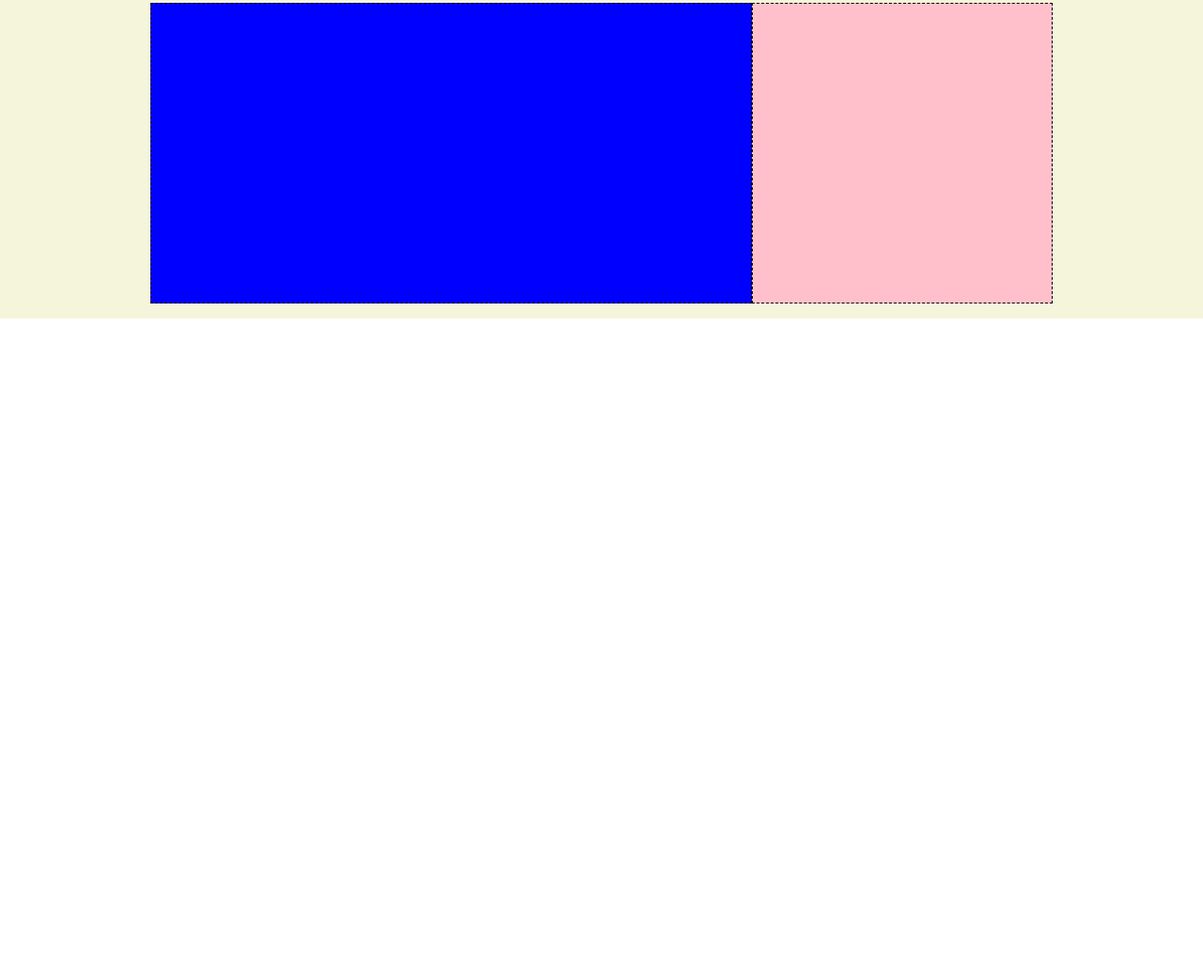
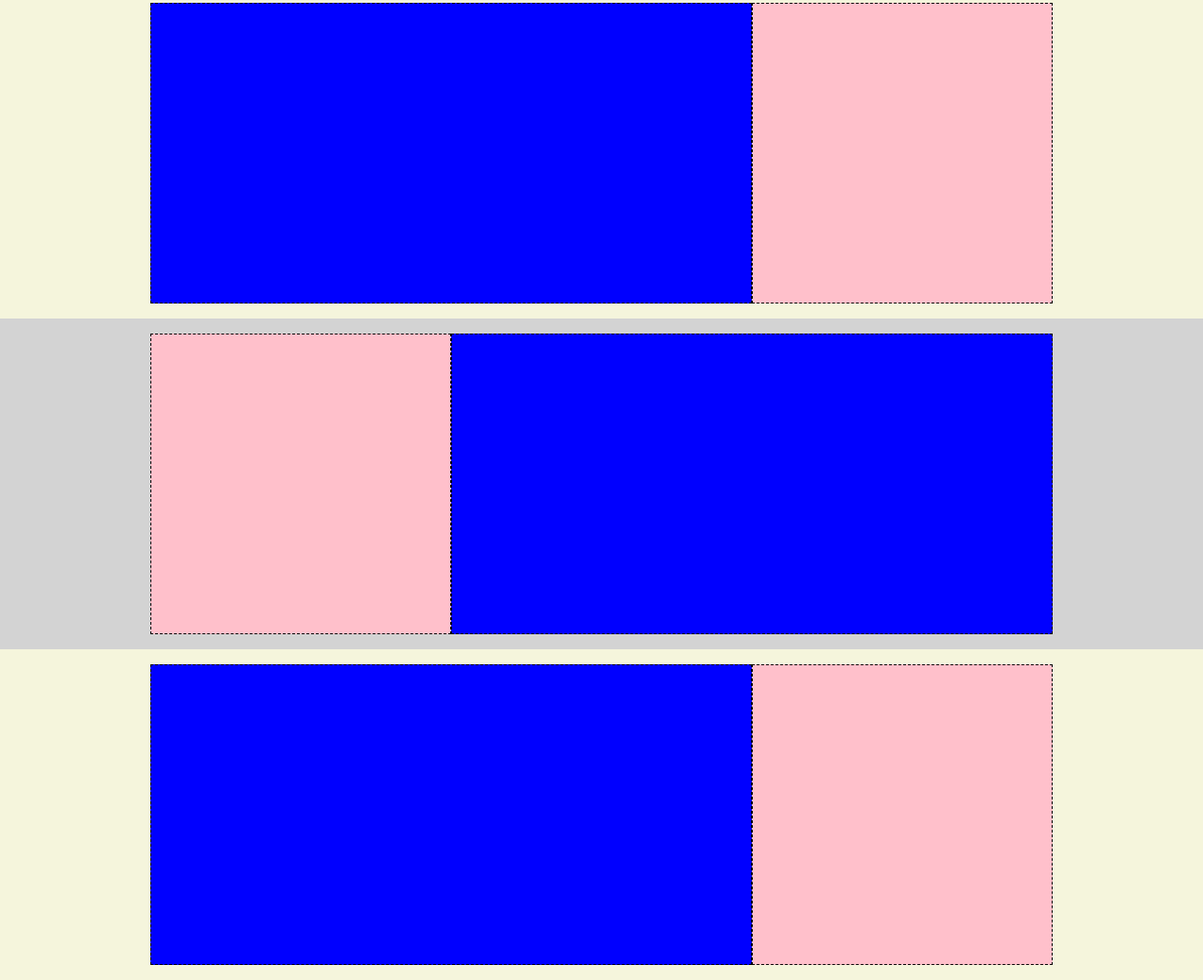
Before and after one commit to PaoloMarzocchi/htmlcss-struttura-discord, a plain HTML site: page index.html in a window 1280 px wide. Shown: the part 373-1416 px from the top of the page at 94% size. Before the commit the page ends 800 px from the top, so only its background shows below. Drawn offline with Linux system fonts and the light colour scheme.

Commit message:
add third and fourth main section

```diff
--- a/assets/css/style.css
+++ b/assets/css/style.css
@@ -65,3 +65,7 @@ body {
     height: 20rem;
     border: 1px dashed black;
 }
+
+.thrd.container{
+    background-color: lightgray;
+}
--- a/index.html
+++ b/index.html
@@ -31,7 +31,21 @@
 
             </div>
         </div>
+        <div class="thrd container">
+            <div class="pink">
 
+            </div>
+            <div class="blue">
+
+            </div>
+        </div><div class="scnd container">
+            <div class="blue">
+
+            </div>
+            <div class="pink">
+
+            </div>
+        </div>
 
     </main>
     <!-- /.site_main -->
```
